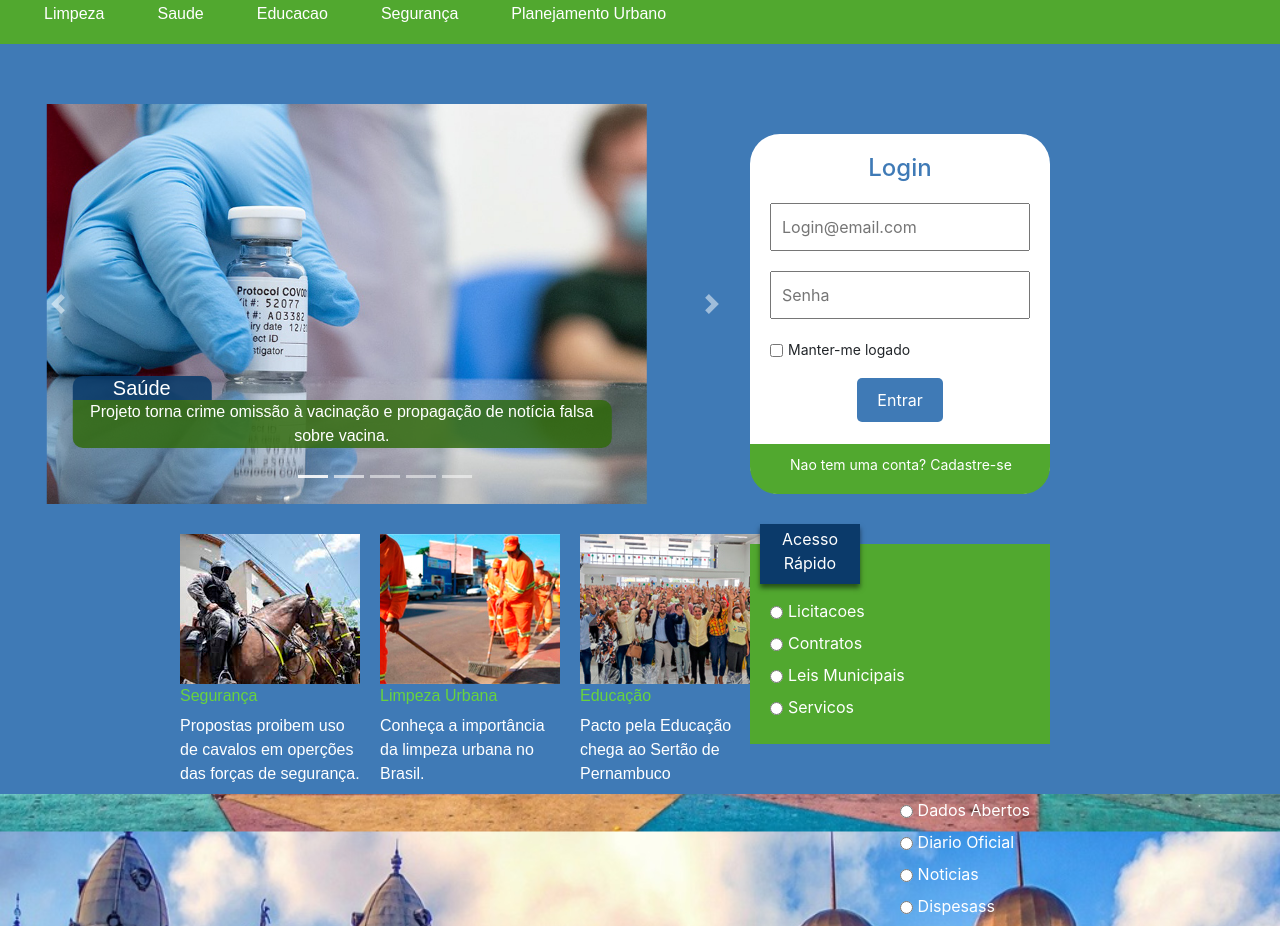
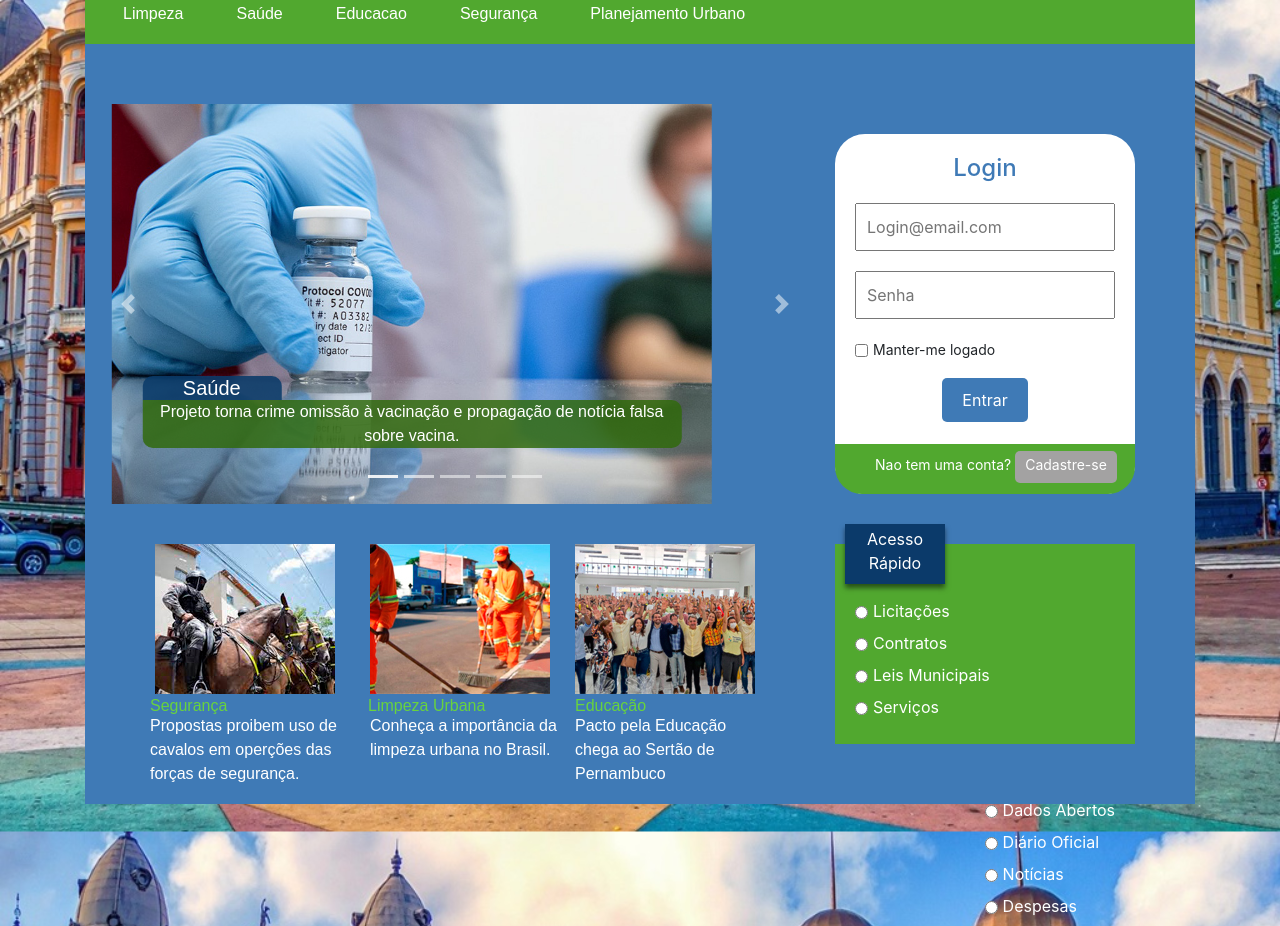
Before and after one commit to BrendaStefany/UrbanSolution-Front, a plain HTML site: page front/index.html in a window 1280 px wide. Shown: the part 126-1052 px from the top of the page. Drawn offline with nearby package versions, Linux system fonts and the light colour scheme.

Commit message:
Finalizando

```diff
--- a/front/index.html
+++ b/front/index.html
@@ -4,16 +4,17 @@
     <meta charset="UTF-8">
     <meta http-equiv="X-UA-Compatible" content="IE=edge">
     <meta name="viewport" content="width=device-width, initial-scale=1.0">
-    <title>UrbanSolution</title>
-    <link rel="stylesheet" href="style.css">
+    <title>Municipando</title>
+    <link rel="shortcut icon" href="/front/assets/img/logo_municipando.ico.ico" type="image/x-icon">
     <link rel="stylesheet" href="https://cdn.jsdelivr.net/npm/bootstrap@4.6.1/dist/css/bootstrap.min.css"
         integrity="sha384-zCbKRCUGaJDkqS1kPbPd7TveP5iyJE0EjAuZQTgFLD2ylzuqKfdKlfG/eSrtxUkn" crossorigin="anonymous">
+    <link rel="stylesheet" href="style.css">
 </head>
-<body>
+<body class="container">
     <header>
         <div class="barra_verde"></div>
         <div class="barra_branca">
-            <img src="./assets/img/log.png" alt="logo">
+            <img class="img_logo" src="/front/assets/img/logo_municipando.png" alt="logo">
 
             <div class="botoes">
                 <button class="botao1">Precisa de Ajuda?</button>
@@ -30,7 +31,7 @@
     <div class="segunda_barra_verde">
         <div class="navbar">
             <div class="navbar_item">Limpeza <div class="navbar_submenu"> <div class="navbar_submenu_item"> <p>Coleta seletiva</p> <p>Lixo na Minha Rua</p> <p>Contatos</p> <p>Denucias</p> </div></div> </div>
-            <div class="navbar_item">Saude <div class="navbar_submenu"> <div class="navbar_submenu_item"> <p>Postos de Atendimento</p> <p>Vigilancia sanitaria</p> <p>Contatos</p> <p>Vacinação</p> <p>Concuros</p> <p>Denucias</p> </div></div></div>
+            <div class="navbar_item">Saúde <div class="navbar_submenu"> <div class="navbar_submenu_item"> <p>Postos de Atendimento</p> <p>Vigilancia sanitaria</p> <p>Contatos</p> <p>Vacinação</p> <p>Concuros</p> <p>Denucias</p> </div></div></div>
             <div class="navbar_item">Educacao <div class="navbar_submenu"> <div class="navbar_submenu_item"> <p>Escolas Publicas</p> <p>Creches</p> <p>Faculdades Publicas</p> <p>Contatos</p> <p>Concuros</p> <p>Denucias</p> </div></div></div>
             <div class="navbar_item">Segurança <div class="navbar_submenu"> <div class="navbar_submenu_item">  <p>Delegacias 24Horas</p> <p>Policiamento Ostensivo</p> <p>Denucia Lei Maria da Penha </p> <p>Contatos</p> <p>Concursos</p> <p>Denucias</p> </div></div></div>
             <div class="navbar_item">Planejamento Urbano <div class="navbar_submenu"> <div class="navbar_submenu_item"> <p>Obras em Andamento</p> <p>Recapiação</p> <p>Infra Estrutura Local</p> <p>Obras Futuras</p> <p>Contatos</p> <p>Concursos</p> <p>Denucias</p> </div></div></div>
@@ -38,7 +39,9 @@
     </div>
 
     <div class="corpo_azul">
-
+        <div class="container">
+          <div class="row align-items-start">
+            <div class="col--5">
                 <!--<div class="login"><div class="rodape_login"></div></div>-->
                 <div class="login">
                   <div class="conteudo-login">
@@ -51,10 +54,8 @@
                     </div>
                     <button class="btn-entrar">Entrar</button>
                   </div>
-          <div class="rodape_login"> <p>Nao tem uma conta? <a href="#">Cadastre-se</a></p></div>
+                  <div class="rodape_login"> <p>Nao tem uma conta? <a class="cadastro" href="#">Cadastre-se</a></p></div>
                 </div>
-
-
                 <div class="corpo_acesso_rapido">
                   <div class="acesso_rapido">
                     <p>Acesso Rápido</p>
@@ -62,7 +63,7 @@
                   <ul class="list1">
                     <li>
                       <input type="radio" id="radio" name="licitacoes">
-              <label for="radio1">Licitacoes</label>
+                      <label for="radio1">Licitações</label>
                     </li>
                     <li>
                       <input type="radio" id="radio" name="contratos">
@@ -74,7 +75,7 @@
                     </li>
                     <li>
                       <input type="radio" id="radio" name="leis">
-              <label for="radio1">Servicos</label>
+                      <label for="radio1">Serviços</label>
                     </li>
                   </ul>
                   <ul class="list2">
@@ -84,23 +85,24 @@
                     </li>
                     <li>
                       <input type="radio" id="radio" name="contratos">
-              <label for="radio1">Diario Oficial</label>
+                      <label for="radio1">Diário Oficial</label>
                     </li>
                     <li>
                       <input type="radio" id="radio" name="leis">
-              <label for="radio1">Noticias</label>
+                      <label for="radio1">Notícias</label>
                     </li>
                     <li>
                       <input type="radio" id="radio" name="leis">
-              <label for="radio1">Dispesass</label>
+                      <label for="radio1">Despesas</label>
                     </li>
                   </ul>
                 </div>
 
-
+                    </div>
+            <div class="col-6">
               <!-- Carousel -->
 
-         <div id="carouselExampleIndicators" class="carousel slide position-absolute" data-ride="carousel" style="margin-top:60px; width:770px; height:400px;">
+         <div id="carouselExampleIndicators" class="carousel slide position-absolute" data-ride="carousel" style="margin-top:60px; width:770px; height:400px; margin-left: -30px;" >
           <ol class="carousel-indicators">
               <li data-target="#carouselExampleIndicators" data-slide-to="0" class="active"></li>
               <li data-target="#carouselExampleIndicators" data-slide-to="1"></li>
@@ -110,7 +112,7 @@
           </ol>
           <div class="carousel-inner">
               <div class="carousel-item active">
-                  <img src="./assets/img/vacina.jpg" class="d-block" style="width:600px; height:400px;" alt="vacina">
+                  <img class="img_carousel" src="./assets/img/vacina.jpg" class="d-block" style="width:600px; height:400px;" alt="vacina">
                   <div class="carousel-caption d-none d-md-block">
                     <div class="textos">
                       <h5>Saúde</h5>
@@ -119,7 +121,7 @@
                   </div>
               </div>
               <div class="carousel-item">
-                  <img src="./assets/img/educação.jpg" class="d-block" style="width:600px; height:400px;" alt="Educacao">
+                  <img class="img_carousel" src="./assets/img/educação.jpg" class="d-block" style="width:600px; height:400px;" alt="Educacao">
                   <div class="carousel-caption d-none d-md-block">
                     <div class="textos">
                     <h5>Educação</h5>
@@ -128,7 +130,7 @@
                   </div>
               </div>
               <div class="carousel-item">
-                <img src="./assets/img/lanejamento_urbano.jpeg" class="d-block" style="width:600px; height:400px;" alt="Planejamento Urbano">
+                <img class="img_carousel" src="./assets/img/lanejamento_urbano.jpeg" class="d-block" style="width:600px; height:400px;" alt="Planejamento Urbano">
                 <div class="carousel-caption d-none d-md-block">
                   <div class="textos">
                     <h5>Planejamento Urbano</h5>
@@ -137,7 +139,7 @@
                 </div>
             </div>
               <div class="carousel-item">
-                  <img src="./assets/img/segurança.jpeg" class="d-block" style="width:600px; height:400px;" alt="Seguranca">
+                  <img class="img_carousel" src="./assets/img/segurança.jpeg" class="d-block" style="width:600px; height:400px;" alt="Seguranca">
                   <div class="carousel-caption d-none d-md-block">
                     <div class="textos">
                       <h5>Segurança</h5>
@@ -146,7 +148,7 @@
                   </div>
               </div>
               <div class="carousel-item">
-                <img src="./assets/img/limpeza.jpg" class="d-block" style="width:600px; height:400px;" alt="Limpeza">
+                <img class="img_carousel" src="./assets/img/limpeza.jpg" class="d-block" style="width:600px; height:400px;" alt="Limpeza">
                 <div class="carousel-caption d-none d-md-block">
                   <div class="textos">
                     <h5>Limpeza</h5>
@@ -166,26 +168,27 @@
           </button>
         </div>
         <!--/Carousel -->
-
-    </div>
-
-    <div class="noticias">
-
-      <div class="noticia1"> <div class="titulo"><a href="#">
-        <p>Segurança</p>
-      </a></div> <div class="reportagem1"><a href="#">
+          <div>
+            <img class="foto_segurançapq" src="/front/assets/img/Seguranca-pequena.jpeg" alt="">
+            <div class="noticia1"> <div class="titulo1"><a href="#"><p>Segurança</p></a></div></div>
+             <div class="reportagem1"><a href="#">
               <p>Propostas proibem uso de cavalos em operções das forças de segurança.</p></a></div> </div>
-
-      <div class="noticia2"> <div class="titulo"> <a href="#">
+              <img class="foto_limpezapq" src="assets/img/limpeza-pequena.jpg" alt="">
+            <div class="noticia2"> <div class="titulo2"> <a href="#">
               <p>Limpeza Urbana</p>
             </a></div> <div class="reportagem2"> <a href="#">
               <p>Conheça a importância da limpeza urbana no Brasil.</p>
             </a></div> </div>
-
-      <div class="noticia3"> <div class="titulo"> <a href="#">
+            <img class="foto_educacaopq" src="/front/assets/img/Educacao-pequena.jpg" alt="">
+            <div class="noticia3"> <div class="titulo3"> <a href="#">
               <p>Educação</p> </a> </div> <div class="reportagem3"> <a href="#">
                 <p>Pacto pela Educação chega ao Sertão de Pernambuco</p>
               </a> </div></div>
+          </div>
+            </div>
+          </div>
+        </div>
+    </div>
 
     </div>
 
--- a/front/style.css
+++ b/front/style.css
@@ -10,6 +10,7 @@
 }*/
 
 * {
+
     margin: 0px;
     padding: 0px;
 }
@@ -17,6 +18,7 @@
 body {
     background-image: url(./assets/img/backgroud.png);
     background-size: cover;
+
 }
 
 .hearder {
@@ -59,11 +61,15 @@ body {
     max-width: 1300px; /*Valor antigo de 1080px*/
     min-width: 90px;
 }
+.img_logo {
+    margin-left: 50px;
+    width: auto;
+    height: auto;
+}
 
-img {
-    margin-left: 90px;
-    width: 100px;
-    height: 90px;
+.img_carousel {
+
+
 }
 
 /*.logo_tamanho {
@@ -227,6 +233,16 @@ img {
     min-width: 300px;
 }
 
+.cadastro {
+    background-color: rgb(163, 162, 162);
+    border-radius: 5px;
+    padding: 5px 10px 10px 10px;
+}
+
+.cadastro:hover {
+    background-color: grey;
+
+}
 
 .conteudo-login {
     padding: 20px;
@@ -269,10 +285,6 @@ img {
   .rodape_login > p > a {
     color: #ffffff;
     text-decoration: none;
-  }
-
-  .rodape_login > p > a:hover {
-    text-decoration: underline;
   }
 
   .manter-logado {
@@ -351,81 +363,115 @@ img {
     max-width: 1080px;
 }
 
-.noticia1 {
-    background-image: url(./assets/img/Seguranca-pequena.jpeg);
-    width: 180px;
-    height: 150px;
-    max-width: 1080px;
-    margin-top: -310px;
-    margin-left: 180px;
+.foto_segurançapq {
+    position: absolute;
+    top: 500px;
+    left: 70px;
+}
+
+
+
+.reportagem1 > a {
+    font-family: Arial, Helvetica, sans-serif;
+    color:#ffffff;
+    position: absolute;
+    top: 670px;
+    left: 65px;
+    text-align:left ;
+    text-decoration: none;
+    width: 200px;
 
 
 }
 
-.reportagem1 > a {
-    font-family: Arial, Helvetica, sans-serif;
-    color:#ffffff;
-    position: relative;
-    top: 140px;
-    text-align:left ;
-    text-decoration: none;
+.reportagem1 > p {
+    width: px;
+    word-wrap: break-word;
+    background-color: #316a0b;
 }
 
 .reportagem1 > a:hover {
     text-decoration: underline;
 }
 
-.noticia2 {
-    background-image: url(./assets/img/limpeza-pequena.jpg);
-    width: 180px;
-    height: 150px;
-    max-width: 1080px;
-    margin-top: -150px;
-    margin-left: 380px;
+.foto_limpezapq {
+    position: absolute;
+    top: 500px;
+    left: 285px;
 }
 
 .reportagem2 > a {
     font-family: Arial, Helvetica, sans-serif;
     color:#ffffff;
-    position: relative;
-    top: 140px;
+    position: absolute;
+    top: 670px;
+    left: 285px;
     text-align:left ;
     text-decoration: none;
+    width: 200px;
 }
 
 .reportagem2 > a:hover {
     text-decoration: underline;
 }
 
-.noticia3 {
-    background-image: url(./assets/img/Educacao-pequena.jpg);
-    width: 180px;
-    height: 150px;
-    max-width: 1080px;
-    margin-top: -150px;
-    margin-left: 580px;
-}
-
-.titulo > a {
+.titulo1 > a {
     font-family: Arial, Helvetica, sans-serif;
     color: #68d33e;
     text-decoration: none;
-    position: relative;
-    top: 150px;
+    position: absolute;
+    top: 650px;
+    left: 65px;
     text-align: left;
 }
 
-.titulo > a:hover {
+.titulo1 > a:hover {
     text-decoration: underline;
+}
+
+.titulo2 > a {
+    font-family: Arial, Helvetica, sans-serif;
+    color: #68d33e;
+    text-decoration: none;
+    position: absolute;
+    top: 650px;
+    left: 283px;
+    text-align: left;
+}
+
+.titulo2 > a:hover {
+    text-decoration: underline;
+}
+
+.titulo3 > a {
+    font-family: Arial, Helvetica, sans-serif;
+    color: #68d33e;
+    text-decoration: none;
+    position: absolute;
+    top: 650px;
+    left: 490px;
+    text-align: left;
+}
+
+.titulo3 > a:hover {
+    text-decoration: underline;
+}
+
+.foto_educacaopq {
+    position: absolute;
+    top: 500px;
+    left: 490px;
 }
 
 .reportagem3 > a {
     font-family: Arial, Helvetica, sans-serif;
     color:#ffffff;
-    position: relative;
-    top: 140px;
+    position: absolute;
+    top: 670px;
+    left: 490px;
     text-align:left ;
     text-decoration: none;
+    width: 190px;
 }
 
 .reportagem3 > a:hover {
@@ -437,6 +483,7 @@ img {
 
 .carousel-item {
     font-family: Arial, Helvetica, sans-serif;
+
 }
 
 .textos > p {
@@ -457,9 +504,8 @@ img {
     margin: auto;
     text-align:center;
     background-color: #3F7AB6;
-    height: 750px;
+    height: 760px;
     width: 100%;
     min-width: 300px;
-    max-width: 1300px; /*Valor antigo de 1080px*/ /* Ajuste a largura m?xima conforme necess?rio */
-
+    max-width: 1300px; /*Valor antigo de 1080px*/ /* Ajuste a largura m?xima conforme necess?rio*/
 }
```
Also changed, not shown: front/assets/img/log.png (deleted), front/assets/img/logo_municipando.ico.ico (added), front/assets/img/logo_municipando.png (added). Lines whose indentation alone changed are shown as unchanged.
